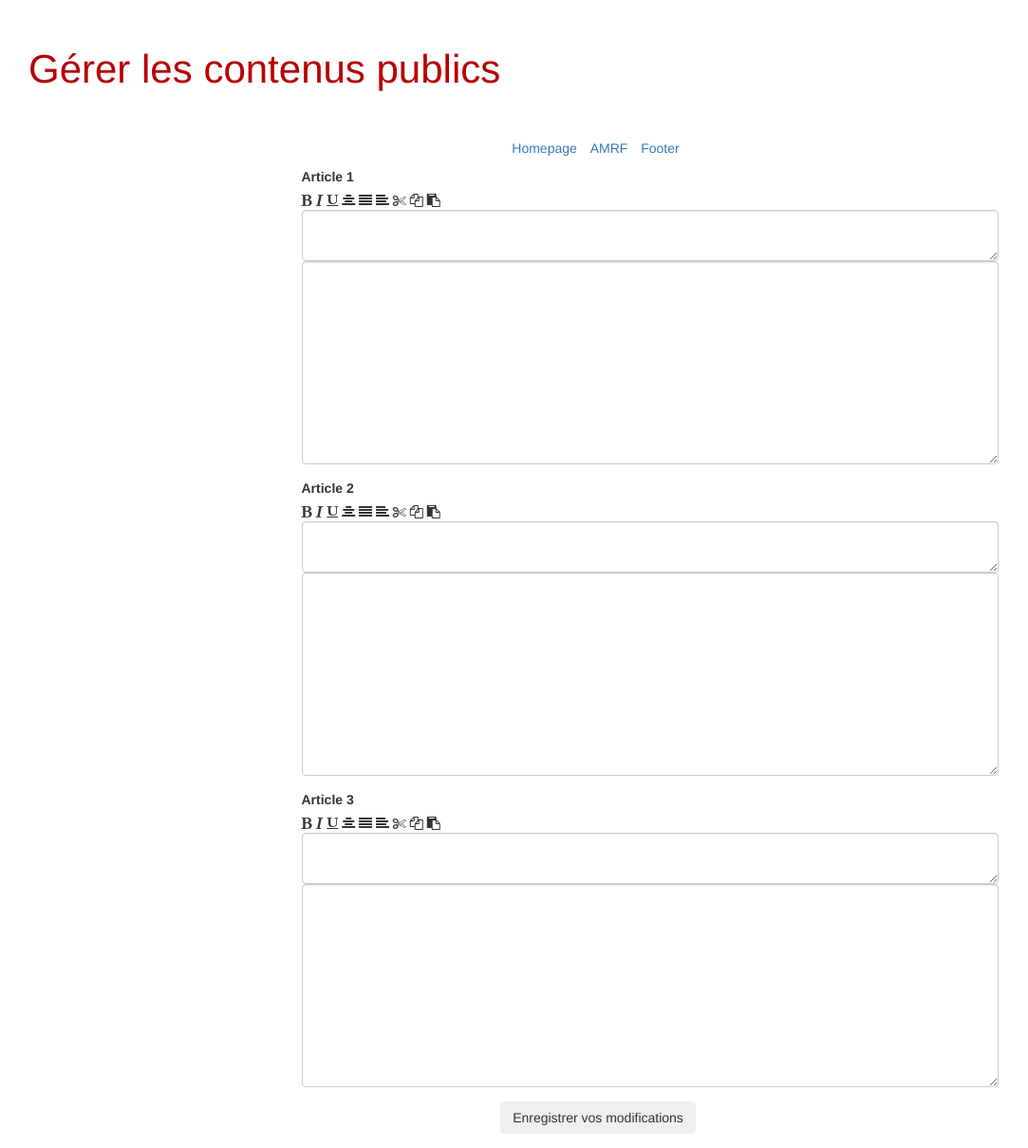
After one commit to Cerynna/Lyon-0917-AMRF, a Symfony app: template src/AMRF/PublicRooterBundle/Resources/views/private/admin/adminContenus.html.twig in a window 1280 px wide. The commit adds this page. Shown: the whole page at 95% size, without its empty margins (10-1093 px from the left). Run offline with Twig, Linux system fonts and the light colour scheme; the template is opened without the code that fills it, so the values that code supplies are empty; some libraries are stand-ins or nearby versions.

Commit message:
add changes on adminIndex & adminContenus

```diff
--- /dev/null
+++ b/src/AMRF/PublicRooterBundle/Resources/views/private/admin/adminContenus.html.twig
@@ -0,0 +1,188 @@
+<!DOCTYPE html>
+<html lang="fr">
+<head>
+    <meta charset="UTF-8"/>
+    <title>{% block title %}{% endblock %} - Administration des Contenus</title>
+    {% block stylesheets %}{% endblock %}
+    <link rel="icon" type="image/x-icon" href="{{ asset('favicon.ico') }}"/>
+    <link href="https://fonts.googleapis.com/icon?family=Material+Icons" rel="stylesheet">
+    <link rel="stylesheet" href="https://cdnjs.cloudflare.com/ajax/libs/font-awesome/4.7.0/css/font-awesome.min.css">
+    <link rel="stylesheet" href="{{ asset('css/bootstrap.css') }}"/>
+    <link rel="stylesheet" href="{{ asset('css/admin.css') }}"/>
+
+    <meta name="viewport" content="width=device-width, initial-scale=1.0"/>
+</head>
+
+<body>
+
+<h2>Gérer les contenus publics</h2>
+<!-- Nav tabs -->
+<div class="row tabPannel">
+
+    <ul class="list-inline text-center" role="tablist">
+        <li role="presentation" class="active">
+            <a href="#homepage" aria-controls="homepage" role="tab" data-toggle="tab">Homepage</a>
+        </li>
+        <li role="presentation">
+            <a href="#amrf" aria-controls="amrf" role="tab" data-toggle="tab">AMRF</a>
+        </li>
+        <li role="presentation">
+            <a href="#footer" aria-controls="footer" role="tab" data-toggle="tab">Footer</a>
+        </li>
+    </ul>
+
+
+    <!-- Panel tabs -->
+    <form>
+        <div class="tab-content">
+            <div role="tabpanel" class="tab-pane active" id="homepage">
+                <div class="col-lg-7 col-md-5 col-md-offset-3">
+                    <div class="form-group">
+                        <label for="article1">Article 1</label>
+                        <div class="wysiwyg">
+                            <i class="fa fa-bold"></i>
+                            <i class="fa fa-italic"></i>
+                            <i class="fa fa-underline"></i>
+                            <i class="fa fa-align-center"></i>
+                            <i class="fa fa-align-justify"></i>
+                            <i class="fa fa-align-left"></i>
+                            <i class="fa fa-cut"></i>
+                            <i class="fa fa-copy"></i>
+                            <i class="fa fa-paste"></i>
+                        </div>
+                        <textarea id="article1_title" class="form-control" rows="2"></textarea>
+                        <textarea id="article1" class="form-control" rows="10"></textarea>
+                    </div>
+                </div>
+                <div class="col-lg-7 col-md-5 col-md-offset-3">
+                    <div class="form-group">
+                        <label for="article2">Article 2</label>
+                        <div class="wysiwyg">
+                            <i class="fa fa-bold"></i>
+                            <i class="fa fa-italic"></i>
+                            <i class="fa fa-underline"></i>
+                            <i class="fa fa-align-center"></i>
+                            <i class="fa fa-align-justify"></i>
+                            <i class="fa fa-align-left"></i>
+                            <i class="fa fa-cut"></i>
+                            <i class="fa fa-copy"></i>
+                            <i class="fa fa-paste"></i>
+                        </div>
+                        <textarea id="article2_title" class="form-control" rows="2"></textarea>
+                        <textarea id="article2" class="form-control" rows="10"></textarea>
+                    </div>
+                </div>
+                <div class="col-lg-7 col-md-5 col-md-offset-3">
+                    <div class="form-group">
+                        <label for="article3">Article 3</label>
+                        <div class="wysiwyg">
+                            <i class="fa fa-bold"></i>
+                            <i class="fa fa-italic"></i>
+                            <i class="fa fa-underline"></i>
+                            <i class="fa fa-align-center"></i>
+                            <i class="fa fa-align-justify"></i>
+                            <i class="fa fa-align-left"></i>
+                            <i class="fa fa-cut"></i>
+                            <i class="fa fa-copy"></i>
+                            <i class="fa fa-paste"></i>
+                        </div>
+                        <textarea id="article3_title" class="form-control" rows="2"></textarea>
+                        <textarea id="article3" class="form-control" rows="10"></textarea>
+                    </div>
+                </div>
+            </div>
+            <div role="tabpanel" class="tab-pane" id="amrf">
+                <div class="col-lg-7 col-md-5 col-md-offset-3">
+                    <div class="form-group">
+                        <label for="association">L'Association</label>
+                        <div class="wysiwyg">
+                            <i class="fa fa-bold"></i>
+                            <i class="fa fa-italic"></i>
+                            <i class="fa fa-underline"></i>
+                            <i class="fa fa-align-center"></i>
+                            <i class="fa fa-align-justify"></i>
+                            <i class="fa fa-align-left"></i>
+                            <i class="fa fa-cut"></i>
+                            <i class="fa fa-copy"></i>
+                            <i class="fa fa-paste"></i>
+                        </div>
+                        <textarea id="association_title" class="form-control" rows="2"></textarea>
+                        <textarea id="association" class="form-control" rows="10"></textarea>
+                    </div>
+                </div>
+                <div class="col-lg-7 col-md-5 col-md-offset-3">
+                    <div class="form-group">
+                        <label for="objectif">Objectif</label>
+                        <div class="wysiwyg">
+                            <i class="fa fa-bold"></i>
+                            <i class="fa fa-italic"></i>
+                            <i class="fa fa-underline"></i>
+                            <i class="fa fa-align-center"></i>
+                            <i class="fa fa-align-justify"></i>
+                            <i class="fa fa-align-left"></i>
+                            <i class="fa fa-cut"></i>
+                            <i class="fa fa-copy"></i>
+                            <i class="fa fa-paste"></i>
+                        </div>
+                        <textarea id="objectif_title" class="form-control" rows="2"></textarea>
+                        <textarea id="objectif" class="form-control" rows="10"></textarea>
+
+                    </div>
+                </div>
+                <div class="col-lg-7 col-md-5 col-md-offset-3">
+                    <div class="form-group">
+                        <label for="reseau">Réseau</label>
+                        <div class="wysiwyg">
+                            <i class="fa fa-bold"></i>
+                            <i class="fa fa-italic"></i>
+                            <i class="fa fa-underline"></i>
+                            <i class="fa fa-align-center"></i>
+                            <i class="fa fa-align-justify"></i>
+                            <i class="fa fa-align-left"></i>
+                            <i class="fa fa-cut"></i>
+                            <i class="fa fa-copy"></i>
+                            <i class="fa fa-paste"></i>
+                        </div>
+                        <textarea id="reseau_title" class="form-control" rows="2"></textarea>
+                        <textarea id="reseau" class="form-control" rows="10"></textarea>
+                    </div>
+                </div>
+            </div>
+            <div role="tabpanel" class="tab-pane" id="footer">
+                <div class="col-lg-7 col-md-5 col-md-offset-3">
+                    <div class="form-group">
+                        <label for="resume">Présentation résumée</label>
+                        <div class="wysiwyg">
+                            <i class="fa fa-bold"></i>
+                            <i class="fa fa-italic"></i>
+                            <i class="fa fa-underline"></i>
+                            <i class="fa fa-align-center"></i>
+                            <i class="fa fa-align-justify"></i>
+                            <i class="fa fa-align-left"></i>
+                            <i class="fa fa-cut"></i>
+                            <i class="fa fa-copy"></i>
+                            <i class="fa fa-paste"></i>
+                        </div>
+                        <textarea id="resume" class="form-control" rows="10"></textarea>
+                    </div>
+                </div>
+                <div class="form-group col-sm-12">
+                    <label for="exampleInputFile">Changer le logo</label>
+                    <input type="file" id="exampleInputFile">
+                    <p class="help-block">Téléchargez une image</p>
+                </div>
+            </div>
+        </div>
+    </form>
+</div>
+
+<div class="form-group col-sm-12" align="center">
+    <button type="button" class="btn">Enregistrer vos modifications</button>
+</div>
+
+<footer class="page-footer">
+</footer>
+{% include 'AMRFPublicRooterBundle::components/script.html.twig' %}
+{% block javascripts %}{% endblock %}
+</body>
+</html>
--- a/src/AMRF/PublicRooterBundle/Resources/views/private/admin/privateAdminIndex.php
+++ /dev/null
@@ -1 +0,0 @@
-<h2>accueil espace admin</h2>
--- a/src/AMRF/PublicRooterBundle/Resources/views/private/partenaires/partProfil.html.twig
+++ b/src/AMRF/PublicRooterBundle/Resources/views/private/partenaires/partProfil.html.twig
@@ -12,7 +12,7 @@
                 <a href="#profil" aria-controls="profil" role="tab" data-toggle="tab">Mon Profil</a>
             </li>
             <li role="presentation">
-                <a href="#reseau" aria-controls="reseau" role="tab" data-toggle="tab">Reseaux Sociaux</a>
+                <a href="#reseau" aria-controls="reseau" role="tab" data-toggle="tab">Réseaux Sociaux</a>
             </li>
             <li role="presentation">
                 <a href="#settings" aria-controls="settings" role="tab" data-toggle="tab">Mot de Passe</a>
--- /dev/null
+++ b/web/css/admin.css
@@ -0,0 +1,39 @@
+h2
+{
+    margin-top : 50px;
+    margin-left: 40px;
+    margin-bottom: 50px;
+    font-size: 3em;
+    color : #b70000;
+}
+
+.jumbotron
+{
+    border-radius: 10px;
+    background-color: #f9e5e5;
+}
+
+.btn-lg
+{
+    float : right;
+    background-color: #e06666;
+    border-color: transparent;
+}
+
+.btn-lg:hover
+{
+    background-color: #b70000;
+    border-color: transparent;
+}
+
+.jumbotron h3
+{
+    padding-top: 1px;
+    padding-bottom: 30px;
+    font-size : 2.5em;
+}
+
+.jumbotron p
+{
+    font-size : 2em;
+}
```
Also changed, not shown: src/AMRF/PublicRooterBundle/Controller/PublicRooterController.php (+16 -0 lines), src/AMRF/PublicRooterBundle/Resources/views/private/admin/adminIndex.html.twig (added, +46 -0 lines), src/AMRF/PublicRooterBundle/Resources/views/private/admin/privateAdminGestionAccueil.php (deleted, +0 -104 lines).
